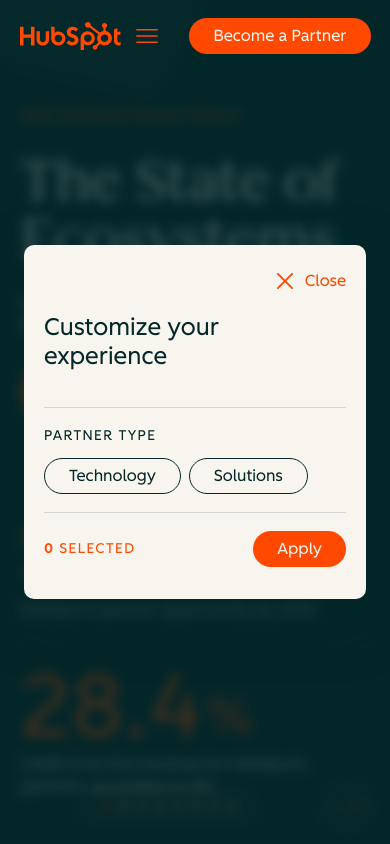
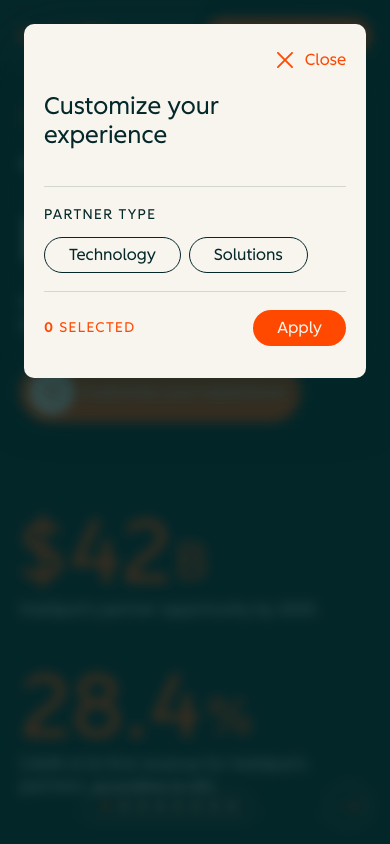
Before and after one commit to datalily-dev/hubspot-state-of-ecosystem, a React (Vite) app: page / in a window 390 px wide. Both pictures are taken after a click on the button "Customize your experience". Built offline with nearby package versions, Linux system fonts and the light colour scheme.

Commit message:
bug: fix mobile spacing between logo and menu, fix filter wrap

```diff
--- a/src/components/common/TopNav/TopNav.module.css
+++ b/src/components/common/TopNav/TopNav.module.css
@@ -195,4 +195,30 @@
   .logoSvg {
     height: 1.75rem;
   }
+
+  .actions {
+    gap: var(--space-6); /* 12px */
+  }
+
+  .learnMoreBtn {
+    padding: var(--space-2) var(--space-4); /* 8px / 16px */
+  }
 }
+
+
+@media (width <= 360px) {
+  .nav {
+    padding-left: var(--space-3);  /* 12px */
+    padding-right: var(--space-3);
+  }
+
+  .actions {
+    gap: var(--space-3); /* 12px */
+  }
+
+  .learnMoreBtn {
+    height: 2rem;                          /* 32px */
+    padding: var(--space-1) var(--space-3); /* 4px / 12px */
+    font-size: var(--text-sm);             /* 14px */
+  }
+}
--- a/src/components/filters/FilterModal/FilterModal.module.css
+++ b/src/components/filters/FilterModal/FilterModal.module.css
@@ -2,13 +2,21 @@
 .overlay {
   position: fixed;
   inset: 0;
-  z-index: var(--z-modal);
+  /* Sit above TopNav (`--z-modal + 1`) so the persistent header's logo / Menu /
+     "Become a Partner" CTA don't float over the modal's backdrop and intercept
+     clicks intended for the modal's close button. */
+  z-index: calc(var(--z-modal) + 10);
   background: rgb(4 39 41 / 0.78);
   backdrop-filter: blur(6px);
-  display: flex;
-  align-items: center;
-  justify-content: center;
+  /* Block layout (not flex) so a modal taller than the viewport can scroll
+     normally. `auto` margins on the modal handle horizontal centering;
+     vertical centering uses `margin-block: auto` inside this scrollable
+     overlay, which still places the Apply button within reach via scroll
+     on short viewports (e.g. iPhone SE with all filter rows expanded). */
   padding: var(--space-6);
+  overflow-y: auto;
+  overscroll-behavior: contain;
+  -webkit-overflow-scrolling: touch;
   animation: overlay-in var(--duration-base) var(--ease-out);
 }
 
@@ -54,6 +62,11 @@
   padding: 2.25rem 2.875rem 3.25rem;
   width: 100%;
   max-width: 633px;
+  /* `margin-inline: auto` centers horizontally inside the scrollable overlay;
+     `margin-block: auto` centers vertically when there's spare height, and
+     collapses to the overlay padding when the modal is taller than viewport
+     (so the top of the modal stays reachable via scroll). */
+  margin: auto;
   box-shadow: 0 20px 60px rgb(4 39 41 / 0.35);
   animation: modal-in var(--duration-base) var(--ease-out);
 }
--- a/src/components/pages/CoverPage/CoverPage.module.css
+++ b/src/components/pages/CoverPage/CoverPage.module.css
@@ -176,29 +176,35 @@
 }
 
 .activeFilters {
-  display: inline-flex;
-  align-items: center;
-  gap: var(--space-2);
+  display: block;
   min-height: 1.375rem;
+  max-width: 100%;
   margin: 0;
   font-family: var(--font-sans);
   font-size: var(--text-base);
   line-height: 1.375rem;
   color: var(--color-cream);
   letter-spacing: 0.01em;
+  /* Wrap on narrow viewports if the summary is long (e.g.
+     "Solutions Partner / Mid-market / EMEA"). */
+  overflow-wrap: anywhere;
 }
 
 .activeFiltersEmpty {
   visibility: hidden;
 }
 
+/* Inline-block dot keeps it on the same baseline as the first word, so on
+   narrow viewports the summary wraps as one continuous text flow instead
+   of the dot landing on a line of its own. */
 .activeFiltersDot {
   display: inline-block;
   width: 8px;
   height: 8px;
+  margin-right: var(--space-2);
+  vertical-align: 0.2em;
   border-radius: var(--radius-full);
   background: var(--color-orange);
-  flex-shrink: 0;
 }
 
 /* ─── Column separator (Figma 2192:5806 — teal-hover @ 58.33% + 16px) ─── */
@@ -403,3 +409,9 @@
     font-size: clamp(1.5rem, calc(var(--content-vw) * 0.035), 2.5rem);
   }
 }
+
+@media (width <= 360px) {
+  .headline {
+    font-size: 3rem;
+  }
+}
```
